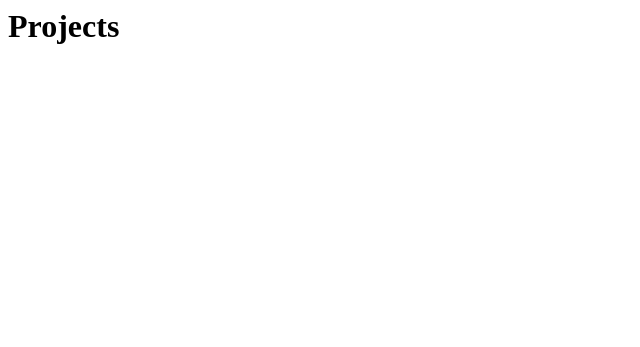
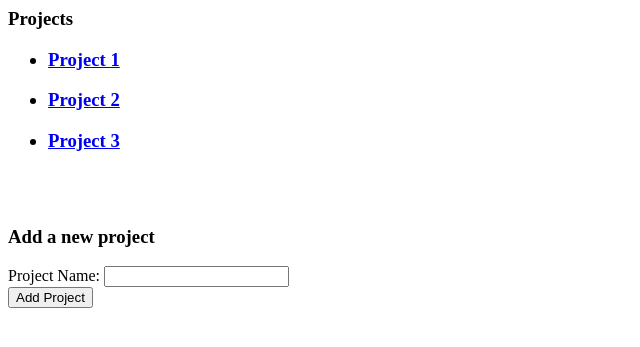
Before and after one commit to LinkedInLearning/advanced-python-practical-database-examples-4363655, a Flask app: page / in a window 1280 px wide. Shown: the top 347 px of the page, without its empty margins (0-640 px from the left). Run offline with Flask 2, Linux system fonts and the light colour scheme.

Commit message:
Update index.html

```diff
--- a/project-tracker-workspace/templates/index.html
+++ b/project-tracker-workspace/templates/index.html
@@ -1,5 +1,20 @@
 <html>
 	<body>
-		<h1>Projects</h1>
+		<h3>Projects</h3>
+		<ul>
+			<h3><li><a href="/project/1">Project 1</a></li></h3>
+			<h3><li><a href="/project/2">Project 2</a></li></h3>
+			<h3><li><a href="/project/3">Project 3</a></li></h3>
+		</ul>
+		<br>
+		<br>
+		<h3> Add a new project </h3>
+		<form action="/add/project" method="POST">
+			<div>
+				Project Name: <input type="text" name="project-title">
+				<br>
+				<input type="submit" value="Add Project">
+			</div>
+		</form>
 	</body>
 </html>
```
